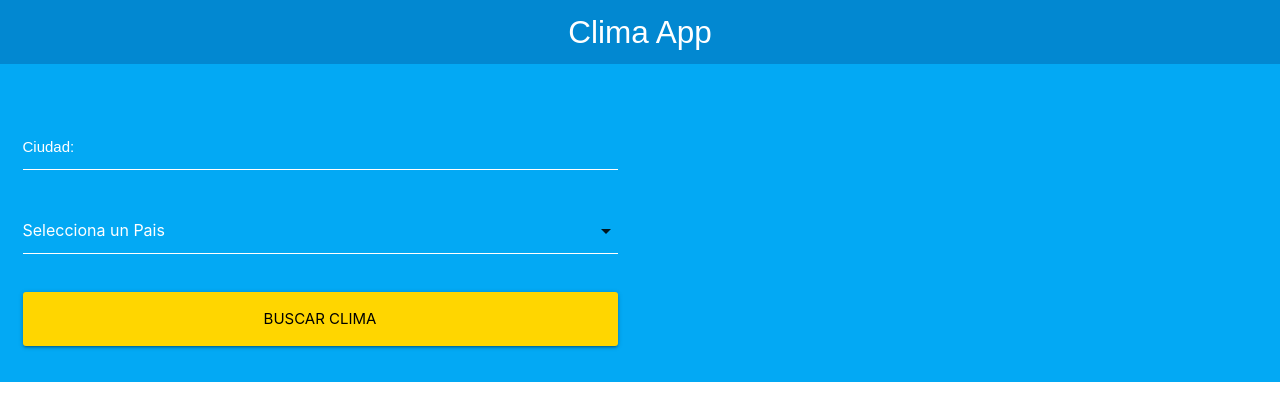
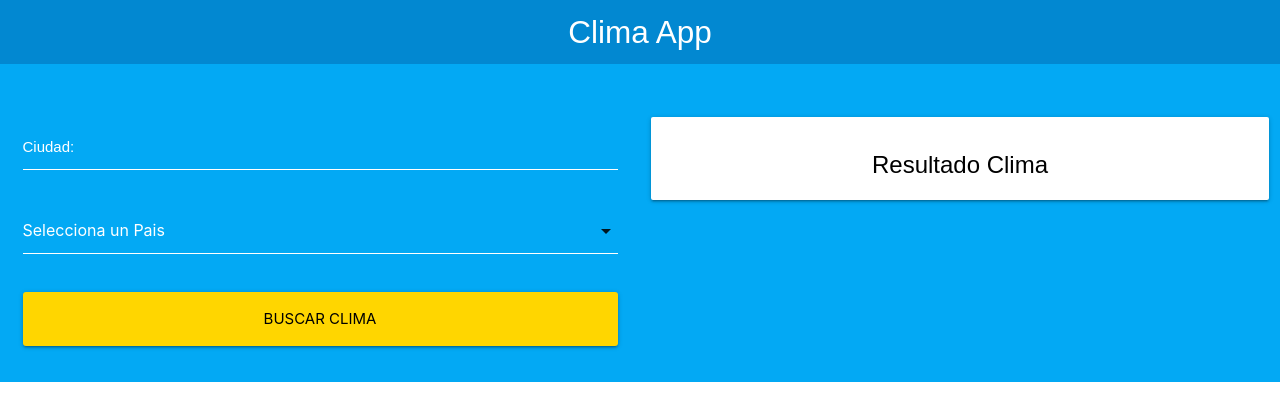
Before and after one commit to crisroddev/react-hooks-redux, a React (Create React App) app in the folder clima-hooks/: page / in a window 1280 px wide. Shown: the top 420 px of the page. Built offline with nearby package versions, Linux system fonts and the light colour scheme.

Commit message:
Clima en app

```diff
--- a/clima-hooks/src/App.js
+++ b/clima-hooks/src/App.js
@@ -4,6 +4,7 @@ import React, {useState, useEffect } from 'react';
 import Header from './components/Header';
 import Formulario from './components/Formulario';
 import Error from './components/Error';
+import Clima from './components/Clima';
 
 function App() {
 
@@ -51,7 +52,7 @@ function App() {
     componente = <Error mensaje="Ambos campos son obligatorios"/>
   } else {
     // Mostrar el Clima
-    componente = null;
+    componente = <Clima/>;
   }
   return (
     <div className="App">
```
